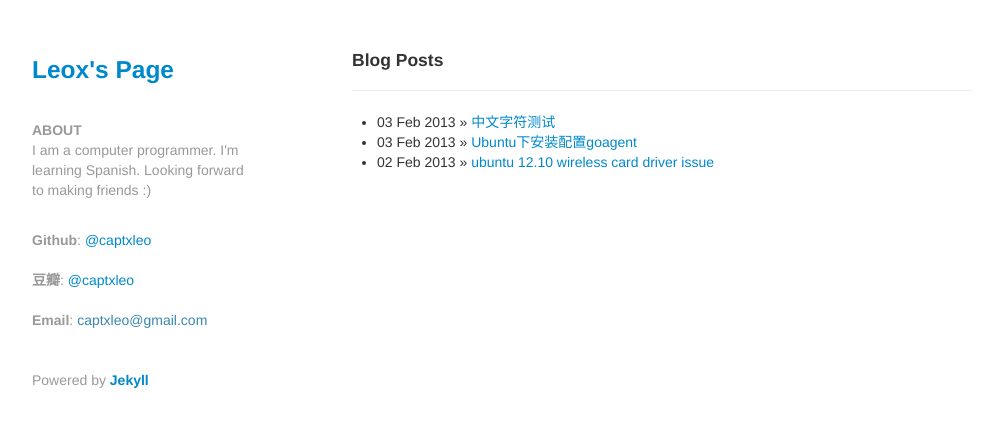
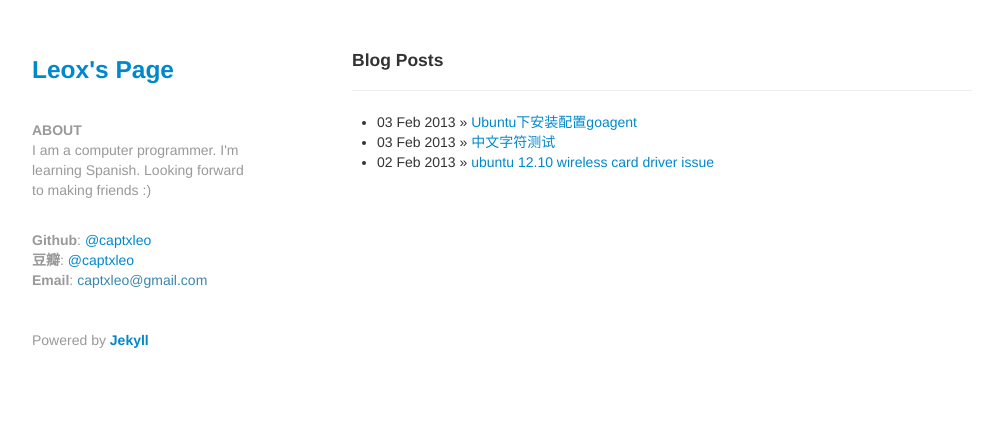
Before and after one commit to captxleo/captxleo.github.com, a Jekyll site: the page built from index.html, in a window 1280 px wide. Shown: the top 427 px of the page, without its empty margins (138-1141 px from the left). Built offline with Jekyll 4.4.1, drawn with Linux system fonts in a browser that asks for light colours; Markdown is read by kramdown in place of the engine named in the settings.

Commit message:
fix some bugs

```diff
--- a/_layouts/default.html
+++ b/_layouts/default.html
@@ -32,13 +32,9 @@
 
 					<address class="muted">
 						<strong>Github</strong>:
-						<a href"https://github.com/captxleo">@captxleo</a>
-					</address>
-					<address class="muted">
+						<a href="https://github.com/captxleo">@captxleo</a><br>
 						<strong>豆瓣</strong>:
-						<a href="http://www.douban.com/people/captxleo/">@captxleo</a>
-					</address>
-					<address class="muted">
+						<a href="http://www.douban.com/people/captxleo/">@captxleo</a><br>
 						<strong>Email</strong>:
 						<span class="text-info">captxleo@gmail.com</span>
 					</address>
```
Also changed, not shown: _posts/2013-02-03-01-just-a-post-to-test-encoding.md (renamed from _posts/2013-02-03-just-a-post-to-test-encoding.md), _posts/2013-02-03-02-how-to-configure-goagent.md (renamed from _posts/2013-02-03-how-to-configure-goagent.md).
